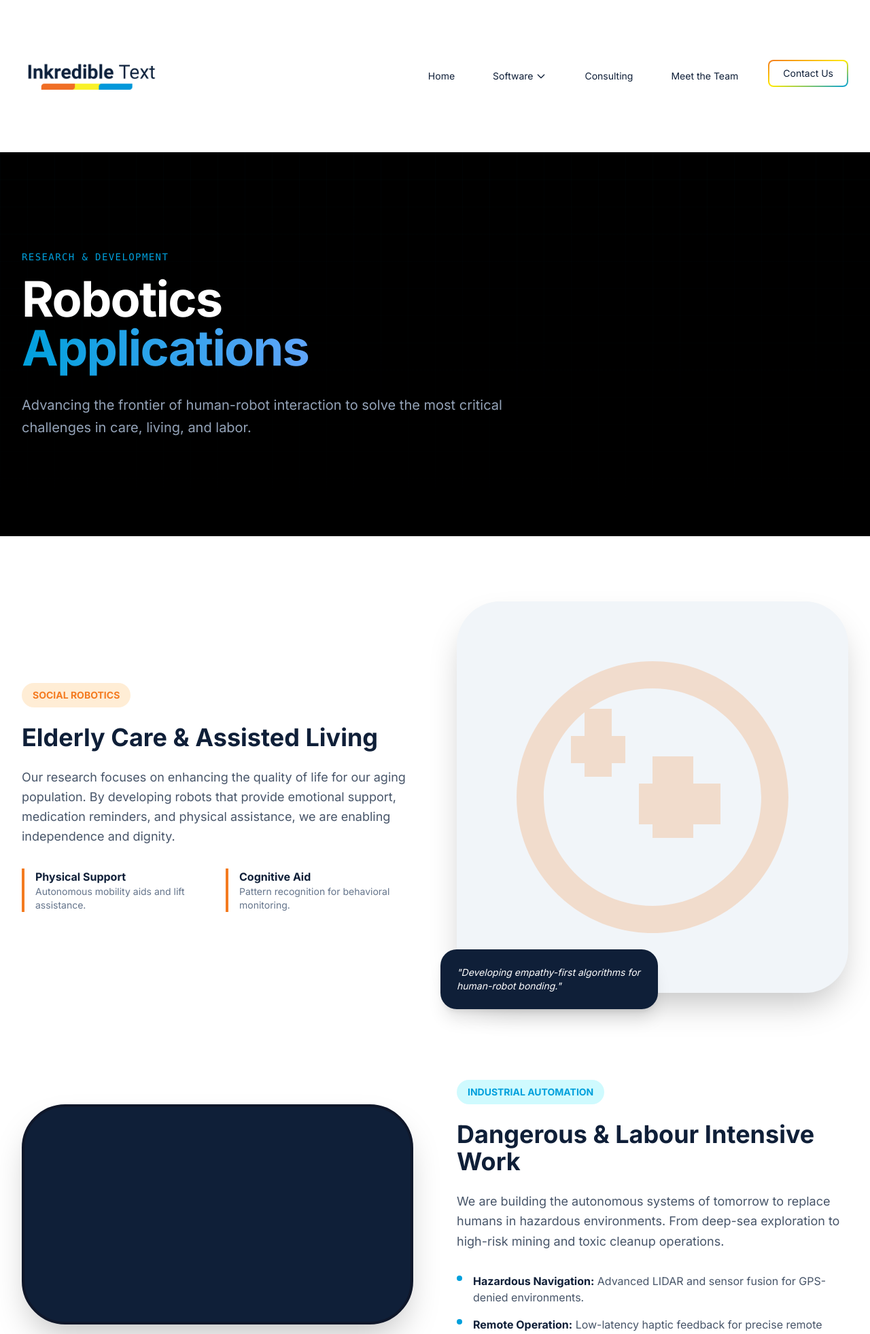
After one commit to Architect36ixty/inkredible-website, a Flask app: page /software/robotics in a window 1280 px wide. The commit adds this page. Shown: the top 1963 px of the page at 68% size. Run offline with Flask 3, Linux system fonts and the light colour scheme; some libraries are stand-ins or nearby versions.

Commit message:
feat: add new content pages for business, government, robotics, and science sections.

```diff
--- a/app.py
+++ b/app.py
@@ -5,7 +5,8 @@ import os
 from dotenv import load_dotenv
 
 # Load environment variables from .env file
-load_dotenv()
+basedir = os.path.abspath(os.path.dirname(__file__))
+load_dotenv(os.path.join(basedir, '.env'))
 
 app = Flask(__name__)
 app.secret_key = os.environ.get('SECRET_KEY', 'default_unsafe_key_for_dev')
@@ -71,8 +72,27 @@ def team():
 def consulting():
     return render_template('consulting.html')
 
+@app.route('/software/business')
+def business():
+    return render_template('business.html')
+
+@app.route('/software/science')
+def science():
+    return render_template('science.html')
+
+@app.route('/software/robotics')
+def robotics():
+    return render_template('robotics.html')
+
+@app.route('/software/government')
+def government():
+    return render_template('government.html')
+
 @app.route('/contact', methods=['GET', 'POST'])
 def contact():
+    # Get the recipient from config or environment
+    recipient = app.config.get('MAIL_USERNAME')
+
     if request.method == 'POST':
         name = request.form.get('name')
         email = request.form.get('email')
@@ -82,22 +102,27 @@ def contact():
             flash('Please fill in all fields.', 'error')
             return redirect(url_for('contact'))
 
-        msg = Message(subject=f"New Inquiry from {name} via Inkredible Website",
-                      recipients=[MAIL_RECIPIENT])
-        msg.body = f"""
+        if not recipient:
+            print("Error: MAIL_USERNAME not set in environment.")
+            flash('System configuration error. Please try again later.', 'error')
+            return redirect(url_for('contact'))
+
+        try:
+            msg = Message(subject=f"New Inquiry from {name} via Inkredible Website",
+                          recipients=[recipient])
+            msg.body = f"""
 Name: {name}
 Email: {email}
 
 Message:
 {message_body}
-        """
-        try:
+            """
             mail.send(msg)
             flash('Your message has been sent successfully!', 'success')
             return redirect(url_for('contact'))
         except Exception as e:
             print(f"Error sending email: {e}")
-            flash('There was an error sending your message. Please try again later.', 'error')
+            flash(f'There was an error sending your message: {str(e)}', 'error')
             return redirect(url_for('contact'))
 
     return render_template('contact.html')
--- a/templates/base.html
+++ b/templates/base.html
@@ -59,6 +59,41 @@
         <div class="flex items-center space-x-8">
           <a href="{{ url_for('index') }}"
             class="text-inkdark hover:text-inkcyan px-3 py-2 rounded-md text-sm font-medium transition-colors">Home</a>
+
+          <!-- Software Dropdown -->
+          <div class="relative group">
+            <button
+              class="flex items-center text-inkdark hover:text-inkcyan px-3 py-2 rounded-md text-sm font-medium transition-colors focus:outline-none">
+              Software
+              <svg class="w-4 h-4 ml-1" fill="none" stroke="currentColor" viewBox="0 0 24 24">
+                <path stroke-linecap="round" stroke-linejoin="round" stroke-width="2" d="M19 9l-7 7-7-7"></path>
+              </svg>
+            </button>
+            <div
+              class="absolute left-0 mt-0 w-56 bg-white rounded-xl shadow-2xl py-2 opacity-0 invisible group-hover:opacity-100 group-hover:visible transition-all duration-300 z-50 transform origin-top border border-slate-100">
+              <a href="{{ url_for('business') }}"
+                class="block px-4 py-3 text-sm text-slate-700 hover:bg-slate-50 hover:text-inkorange transition-colors">
+                <span class="font-bold block">Business</span>
+                <span class="text-xs text-slate-400">Enterprise Apps & Solutions</span>
+              </a>
+              <a href="{{ url_for('science') }}"
+                class="block px-4 py-3 text-sm text-slate-700 hover:bg-slate-50 hover:text-inkcyan transition-colors border-t border-slate-50">
+                <span class="font-bold block">Science</span>
+                <span class="text-xs text-slate-400">Scientific Research Tools</span>
+              </a>
+              <a href="{{ url_for('robotics') }}"
+                class="block px-4 py-3 text-sm text-slate-700 hover:bg-slate-50 hover:text-inkdark transition-colors border-t border-slate-50">
+                <span class="font-bold block">Robotics Research</span>
+                <span class="text-xs text-slate-400">Elderly Care & Modern Labor</span>
+              </a>
+              <a href="{{ url_for('government') }}"
+                class="block px-4 py-3 text-sm text-slate-700 hover:bg-slate-50 hover:text-slate-900 transition-colors border-t border-slate-50">
+                <span class="font-bold block">Government</span>
+                <span class="text-xs text-slate-400">Municipal & Civic Solutions</span>
+              </a>
+            </div>
+          </div>
+
           <a href="{{ url_for('consulting') }}"
             class="text-inkdark hover:text-inkcyan px-3 py-2 rounded-md text-sm font-medium transition-colors">Consulting</a>
           <a href="{{ url_for('team') }}"
--- /dev/null
+++ b/templates/robotics.html
@@ -0,0 +1,118 @@
+{% extends 'base.html' %}
+
+{% block content %}
+<section class="relative bg-black overflow-hidden py-24 lg:py-36">
+    <!-- Matrix/Grid Effect -->
+    <div
+        class="absolute inset-0 opacity-20 bg-[linear-gradient(rgba(0,160,220,0.1)_1px,transparent_1px),linear-gradient(90deg,rgba(0,160,220,0.1)_1px,transparent_1px)] bg-[size:40px_40px]">
+    </div>
+    <div class="absolute inset-0 bg-gradient-to-b from-transparent via-black/50 to-black"></div>
+
+    <div class="max-w-7xl mx-auto px-4 sm:px-6 lg:px-8 relative z-10">
+        <div class="max-w-3xl">
+            <h2 class="text-inkcyan font-mono tracking-widest uppercase text-sm mb-4">Research & Development</h2>
+            <h1 class="text-5xl tracking-tight font-extrabold text-white sm:text-7xl mb-8">
+                Robotics <br /><span
+                    class="text-transparent bg-clip-text bg-gradient-to-r from-inkcyan to-blue-400">Applications</span>
+            </h1>
+            <p class="text-xl text-slate-400 leading-relaxed">
+                Advancing the frontier of human-robot interaction to solve the most critical challenges in care, living,
+                and labor.
+            </p>
+        </div>
+    </div>
+</section>
+
+<section class="py-24 bg-white">
+    <div class="max-w-7xl mx-auto px-4 sm:px-6 lg:px-8">
+        <!-- Elderly Care -->
+        <div class="grid grid-cols-1 lg:grid-cols-2 gap-16 items-center mb-32">
+            <div class="order-2 lg:order-1">
+                <div
+                    class="inline-flex items-center px-4 py-2 rounded-full bg-orange-100 text-inkorange text-sm font-bold mb-6">
+                    SOCIAL ROBOTICS
+                </div>
+                <h2 class="text-4xl font-bold text-inkdark mb-6">Elderly Care & Assisted Living</h2>
+                <p class="text-lg text-slate-600 mb-8 leading-relaxed">
+                    Our research focuses on enhancing the quality of life for our aging population. By developing robots
+                    that provide emotional support, medication reminders, and physical assistance, we are enabling
+                    independence and dignity.
+                </p>
+                <div class="grid grid-cols-2 gap-6">
+                    <div class="border-l-4 border-inkorange pl-4">
+                        <h4 class="font-bold text-inkdark">Physical Support</h4>
+                        <p class="text-sm text-slate-500">Autonomous mobility aids and lift assistance.</p>
+                    </div>
+                    <div class="border-l-4 border-inkorange pl-4">
+                        <h4 class="font-bold text-inkdark">Cognitive Aid</h4>
+                        <p class="text-sm text-slate-500">Pattern recognition for behavioral monitoring.</p>
+                    </div>
+                </div>
+            </div>
+            <div class="order-1 lg:order-2 relative">
+                <div
+                    class="aspect-square bg-slate-100 rounded-[4rem] flex items-center justify-center p-12 overflow-hidden shadow-2xl">
+                    <svg class="w-full h-full text-inkorange opacity-20" fill="currentColor" viewBox="0 0 24 24">
+                        <path
+                            d="M12 2C6.48 2 2 6.48 2 12s4.48 10 10 10 10-4.48 10-10S17.52 2 12 2zm0 18c-4.41 0-8-3.59-8-8s3.59-8 8-8 8 3.59 8 8-3.59 8-8 8zm-2-12.5h-1v-2h-2v2h-1v2h1v1h2v-1h1v-2zm7 3.5h-2v-2h-3v2h-1v3h1v1h3v-1h2v-3z" />
+                    </svg>
+                </div>
+                <div class="absolute -bottom-6 -left-6 bg-inkdark text-white p-6 rounded-3xl shadow-xl max-w-xs">
+                    <p class="text-sm italic">"Developing empathy-first algorithms for human-robot bonding."</p>
+                </div>
+            </div>
+        </div>
+
+        <!-- Dangerous Work -->
+        <div class="grid grid-cols-1 lg:grid-cols-2 gap-16 items-center">
+            <div class="relative">
+                <div
+                    class="aspect-video bg-inkdark rounded-[4rem] border-4 border-slate-900 group overflow-hidden shadow-2xl flex items-center justify-center">
+                    <div class="text-inkcyan animate-pulse">
+                        <svg class="h-24 w-24" fill="none" viewBox="0 0 24 24" stroke="currentColor font-bold">
+                            <path stroke-linecap="round" stroke-linejoin="round" stroke-width="2"
+                                d="M13 10V3L4 14h7v7l9-11h-7z" />
+                        </svg>
+                    </div>
+                </div>
+            </div>
+            <div>
+                <div
+                    class="inline-flex items-center px-4 py-2 rounded-full bg-cyan-100 text-inkcyan text-sm font-bold mb-6">
+                    INDUSTRIAL AUTOMATION
+                </div>
+                <h2 class="text-4xl font-bold text-inkdark mb-6">Dangerous & Labour Intensive Work</h2>
+                <p class="text-lg text-slate-600 mb-8 leading-relaxed">
+                    We are building the autonomous systems of tomorrow to replace humans in hazardous environments. From
+                    deep-sea exploration to high-risk mining and toxic cleanup operations.
+                </p>
+                <div class="space-y-4">
+                    <div class="flex items-start space-x-4">
+                        <div class="mt-1 w-2 h-2 rounded-full bg-inkcyan flex-shrink-0"></div>
+                        <p class="text-slate-600"><span class="font-bold text-inkdark">Hazardous Navigation:</span>
+                            Advanced LIDAR and sensor fusion for GPS-denied environments.</p>
+                    </div>
+                    <div class="flex items-start space-x-4">
+                        <div class="mt-1 w-2 h-2 rounded-full bg-inkcyan flex-shrink-0"></div>
+                        <p class="text-slate-600"><span class="font-bold text-inkdark">Remote Operation:</span>
+                            Low-latency haptic feedback for precise remote control.</p>
+                    </div>
+                </div>
+            </div>
+        </div>
+    </div>
+</section>
+
+<section class="py-24 bg-inkdark">
+    <div class="max-w-4xl mx-auto px-4 text-center">
+        <h3 class="text-3xl font-bold text-white mb-8">Partner with our Lab</h3>
+        <p class="text-xl text-slate-400 mb-12">
+            Interested in our research data or looking to pilot our autonomous systems? Let's talk about the future.
+        </p>
+        <a href="{{ url_for('contact') }}"
+            class="inline-flex items-center justify-center px-10 py-4 bg-inkcyan text-inkdark font-bold rounded-2xl hover:bg-white hover:scale-105 transition-all">
+            Inquire about Research
+        </a>
+    </div>
+</section>
+{% endblock %}
```
Also changed, not shown: templates/business.html (added, +94 -0 lines), templates/government.html (added, +80 -0 lines), templates/science.html (added, +90 -0 lines).
